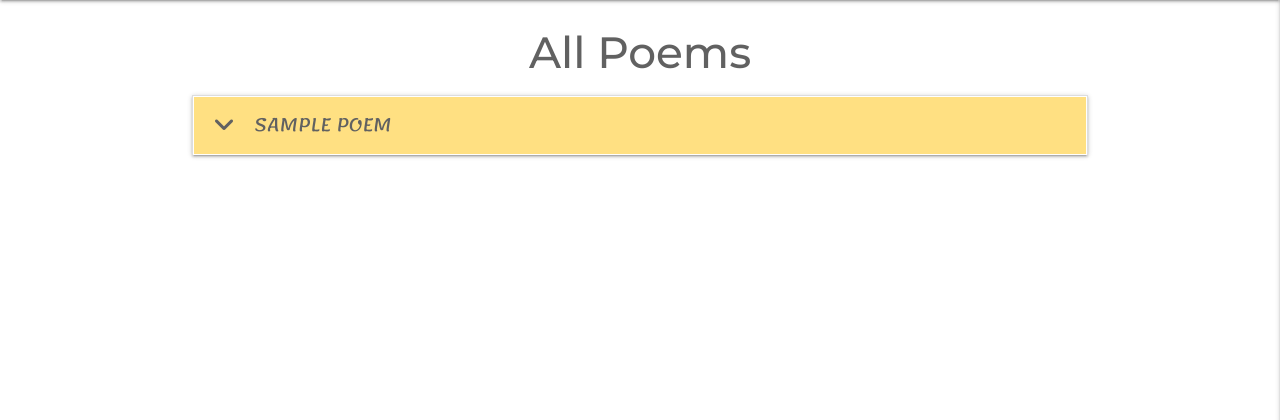
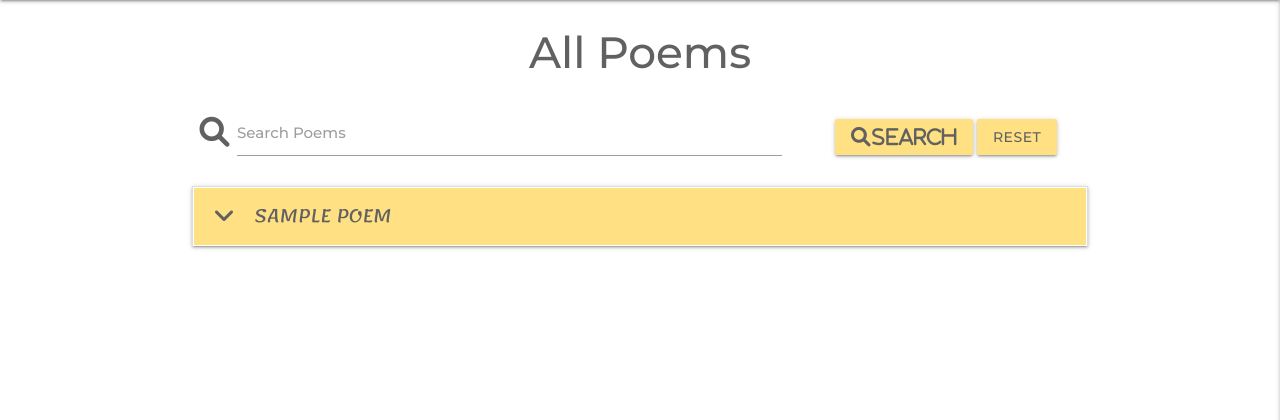
Before and after one commit to Madeline8/poetryheaven, a Flask app: page /poems in a window 1280 px wide. Shown: the part 157-577 px from the top of the page. Run offline with Flask 2, Linux system fonts and the light colour scheme; a database or web service that is not in the repository returns one stand-in record (values such as "Sample title"); some libraries are stand-ins or nearby versions.

Commit message:
Add Search functionality

```diff
--- a/app.py
+++ b/app.py
@@ -39,10 +39,16 @@ def home():
 # All Poems
 @app.route("/poems")
 def poems():
-    poems=mongo.db.poems.find()
+    poems=list(mongo.db.poems.find())
     return render_template(
         "poems.html", poems=poems)
 
+
+@app.route("/search", methods=["GET", "POST"])
+def search():
+    query = request.form.get("query")
+    poems = list(mongo.db.poems.find({"$text": {"$search": query}}))
+    return render_template("poems.html", poems=poems)
 
 # Sign Up Page
 @app.route("/signup", methods=["GET", "POST"])
--- a/templates/poems.html
+++ b/templates/poems.html
@@ -3,10 +3,30 @@
 
     <h3 class="grey-text text-darken-2 center-align">All Poems</h3>
 
+    <div class="row-card-panel grey-text text-darken-2">
+        <form action="{{ url_for('search')}}" method="post" class="col 12">
+            <div class="row valign-wrapper center-align">
+                <div class="input-field col s12 m8">
+                    <i class="fa-solid fa-magnifying-glass prefix grey-text text-darken-2"></i>
+                    <input type="text" name="query" id="query" minlength="2" class="validate" required>
+                    <label for="query">Search Poems</label>
+                </div>
+
+                <div class="col s12 m4">
+                    <button type="submit" class="amber lighten-3 btn grey-text text-darken-2">
+                        <i class="fa-solid fa-magnifying-glass">Search</i>
+                    </button>
+                    <a href="{{ url_for('poems') }}" class="amber lighten-3 btn grey-text text-darken-2">Reset</a>
+
+                </div>
+            </div>
+        </form>
+    </div>
+
+    {% if poems|length > 0 %}
         <ul class="collapsible">
             <!--
                 Here you have an object called poems. You are making a for loop and calling each iteration 'poem'. You can then access the individual properties of a poem (which is itself a document in your DB)
-
             -->
             {% for poem in poems %}
             <li>
@@ -34,8 +54,10 @@
                     <p class="poem-additional-info">Created On: {{ poem.created_on }}<br></p>
                     <p class="poem-additional-info">Created In: {{ poem.location }}</p>
                 </div>
-
             </li>
             {% endfor %}
         </ul>
+    {% else %}
+        <h3 class="grey-text text-darken-2 center-align">No Results Found!</h3>
+    {% endif %}
 {% endblock %}
```
Lines whose indentation alone changed are shown as unchanged.
